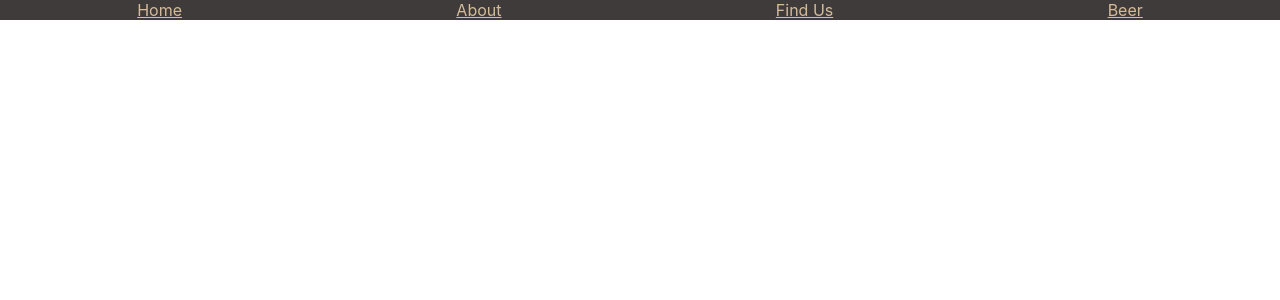
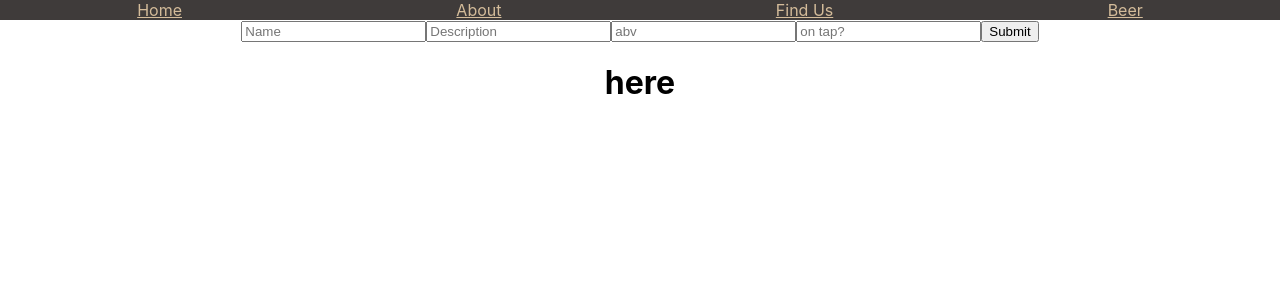
Before and after one commit to CaseyStewart1/local-eyes-beerworks, a React (Create React App) app in the folder localeyes/frontEnd/: page /updatebeer in a window 1280 px wide. Shown: the top 300 px of the page. Built offline with nearby package versions, Linux system fonts and the light colour scheme; no server answers.

Commit message:
delete button works

```diff
--- a/localeyes/frontEnd/src/App.css
+++ b/localeyes/frontEnd/src/App.css
@@ -43,6 +43,7 @@ header {
 
 .bottomRow {
   display: flex;
+  flex-direction: row;
   justify-content: space-around;
 }
 
--- a/localeyes/frontEnd/src/App.js
+++ b/localeyes/frontEnd/src/App.js
@@ -8,6 +8,7 @@ import Home from './components/Home';
 import Find from './components/Find';
 import About from './components/About';
 import BeerPage from './components/BeerPage';
+import UpdateBeer from './components/UpdateBeer';
 
 function App() {
   // const beers = [
@@ -72,8 +73,6 @@ function App() {
     getBeers();
   }, []);
 
-  console.log(beers);
-
   return (
     <div className="App">
       <header>
@@ -88,6 +87,11 @@ function App() {
           component={(props) => <BeerPage {...props} beers={beers} />}
         />
         <Route exact path="/visit" component={Find} />
+        <Route
+          exact
+          path="/updatebeer"
+          component={(props) => <UpdateBeer {...props} beers={beers} />}
+        />
       </main>
       <footer></footer>
     </div>
--- a/localeyes/frontEnd/src/components/BeerPage.js
+++ b/localeyes/frontEnd/src/components/BeerPage.js
@@ -1,7 +1,18 @@
 import React from 'react';
 import beerGlass from './images/nounBeer.png';
+import { Link } from 'react-router-dom';
+import axios from 'axios';
+import { useState, useEffect } from 'react';
 
 function BeerPage(props) {
+  const [del, setDel] = useState();
+  async function deleteBeer(id) {
+    await axios.delete(`http://localhost:3001/api/beers/${id}`);
+    setDel('Delete Done');
+    // windows.location.reload;
+  }
+  useEffect(() => {}, [deleteBeer]);
+
   return (
     <div className="beerPage">
       <div className="beerCardContainer">
@@ -18,24 +29,33 @@ function BeerPage(props) {
             </div>
             <div className="descriptor">
               <div className="beerImg">
-                <img src={beerGlass} alt={beer.name} />
+                <img src={beerGlass} alt={beer.name} height={'200px'} />
               </div>
               <div className="beerDes">
                 <p>{beer.description}</p>
               </div>
             </div>
             <div className="bottomRow">
-              <div className="beerABV">
-                <span>
-                  {' '}
-                  <h6>ABV</h6>
-                  <p>{beer.abv}</p>{' '}
-                </span>
-              </div>
-              <div className="beerIBU"></div>
+              <span>
+                {' '}
+                <h6>ABV</h6>
+                <p>{beer.abv}</p>{' '}
+              </span>
+              <Link to="/updatebeer">
+                {' '}
+                <button>Update</button>{' '}
+              </Link>
+              <button
+                onClick={() => {
+                  deleteBeer(beer._id);
+                }}
+              >
+                Delete
+              </button>
             </div>
           </div>
         ))}
+
         <div className="educationBP">
           <h1>Tell me more about your Crispy Suds...</h1>
           <div className="leftColumnBP">
@@ -51,14 +71,3 @@ function BeerPage(props) {
 }
 
 export default BeerPage;
-
-// {props.beers.map((beer) => (
-//   <div className="beerCard">
-//     <img height={'100px'} src={beer.img} alt={beer.name} />
-//     <h3>{beer.name}</h3>
-//     <h5>{beer.description}</h5><div className='smallInfo'>
-//     <h6>Style</h6>
-//       <h6>ABV</h6>
-//       <h6>IBU</h6>
-//     </div>
-//   </div>
--- a/localeyes/frontEnd/src/components/UpdateBeer.js
+++ b/localeyes/frontEnd/src/components/UpdateBeer.js
@@ -1,51 +1,51 @@
-import react from 'react';
+import react, { useState, useEffect } from 'react';
+import axios from 'axios';
 
-function UpdateBeersPage(props) {
-  const handleSubmit = (e) => {
-    props.addBeer(e);
-    props.history.push;
-  };
+function UpdateBeer(props) {
+  const [updateBeer, setUpdateBeer] = useState();
+  async function changeBeer(id) {
+    await axios.put(`http://localhost:3001/api/beers/${id}`);
+    setUpdateBeer('changes made');
+    // window.location.reload;
   }
+  useEffect(() => {}, [changeBeer]);
 
   return (
     <div>
-    <form onSubmit={handleSubmit}>
+      <form onSubmit={changeBeer}>
         <input
           type="text-area"
-        value={updateBeer.name}
+          // value={beer.name}
           onChange={props.handleBeerUpdate}
           name={'name'}
           placeholder={'Name'}
         />
         <input
           type="text-area"
-        value={updateBeer.style}
-        onChange={props.handleBeerUpdate}
-        style={'style'}
-        placeholder={'Style'}
-      />
-      <input
-        type="text-area"
-        value={updateBeer.description}
+          // value={beer.description}
           onChange={props.handleBeerUpdate}
           description={'description'}
           placeholder={'Description'}
         />
         <input
           type="text-area"
-        value={updateBeer.abv}
+          // value={beer.abv}
           onChange={props.handleBeerUpdate}
           abv="abv"
           placeholder="abv"
         />
         <input
           type="text-area"
-        value={updateBeer.name}
+          // value={beer.name}
           onChange={props.handleBeerUpdate}
           onTap="onTap"
           placeholder="on tap?"
         />
-      <button>Submit</button>
+        <button onCLick={UpdateBeer}>Submit</button>
       </form>
+      <h1>here</h1>
     </div>
   );
+}
+
+export default UpdateBeer;
```
Lines whose indentation alone changed are shown as unchanged.
